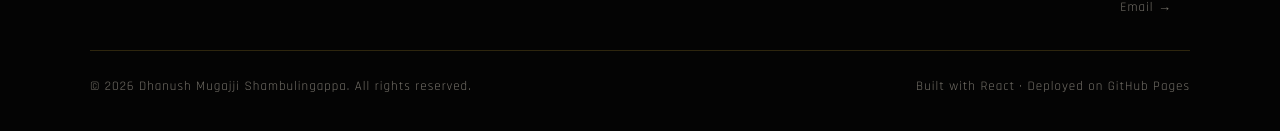
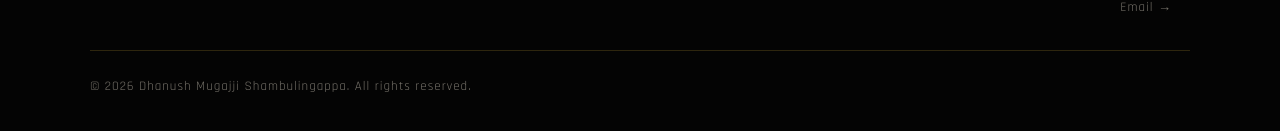
Before and after one commit to DhanushMugajjiShambulingappa/Dhanush-portfolio, a React (Create React App) app: page / in a window 1280 px wide. Shown: the part 9846-9977 px from the top of the page. Built offline with nearby package versions, Linux system fonts and the light colour scheme.

Commit message:
final changes

```diff
--- a/src/components/Footer.jsx
+++ b/src/components/Footer.jsx
@@ -71,9 +71,9 @@ function Footer() {
           <p style={{ fontSize: '13px', color: 'var(--text-muted)', letterSpacing: '1px' }}>
             © 2026 Dhanush Mugajji Shambulingappa. All rights reserved.
           </p>
-          <p style={{ fontSize: '13px', color: 'var(--text-muted)', letterSpacing: '1px' }}>
+          {/* <p style={{ fontSize: '13px', color: 'var(--text-muted)', letterSpacing: '1px' }}>
             Built with React · Deployed on GitHub Pages
-          </p>
+          </p> */}
         </div>
       </div>
     </footer>
```
